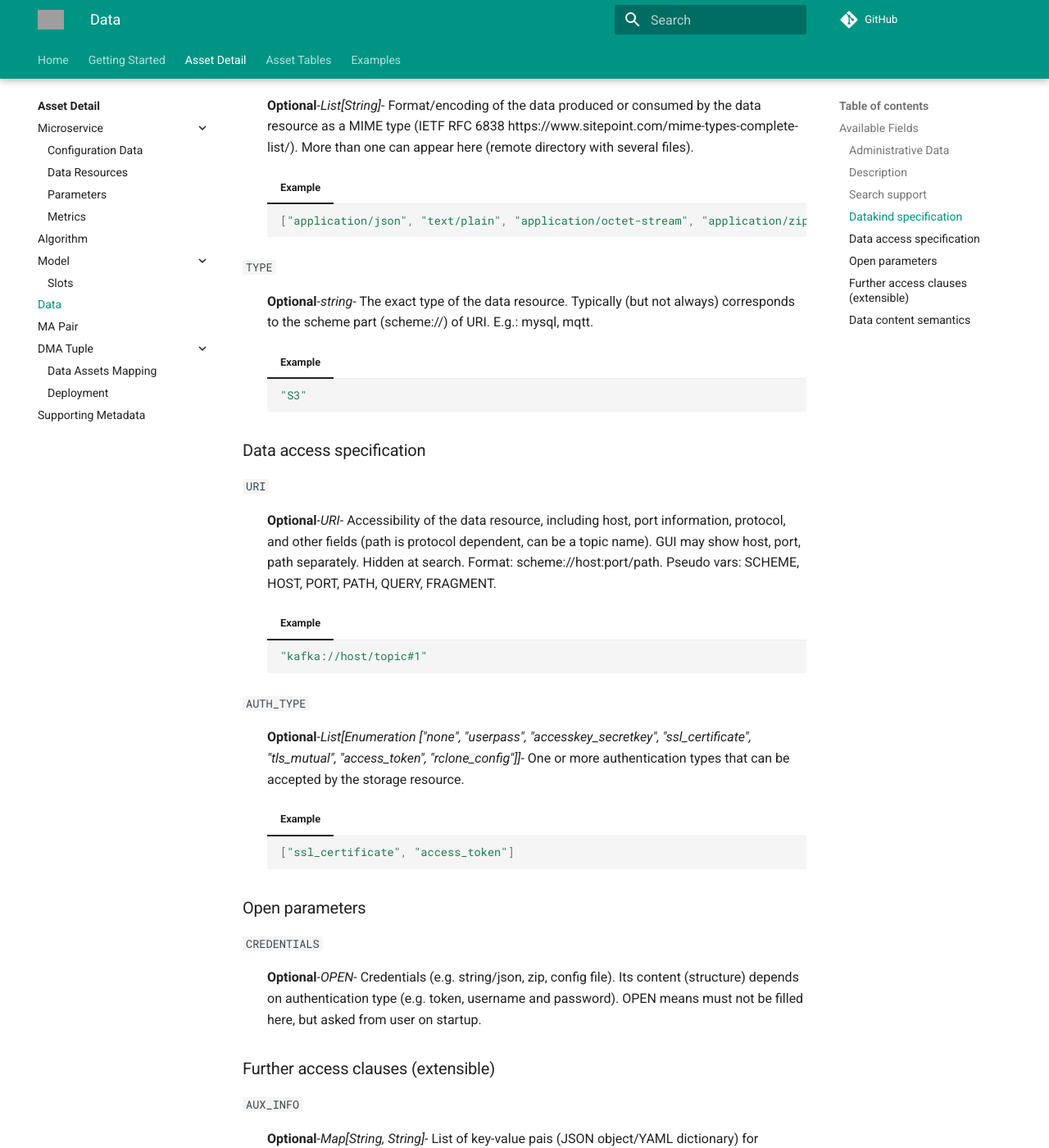
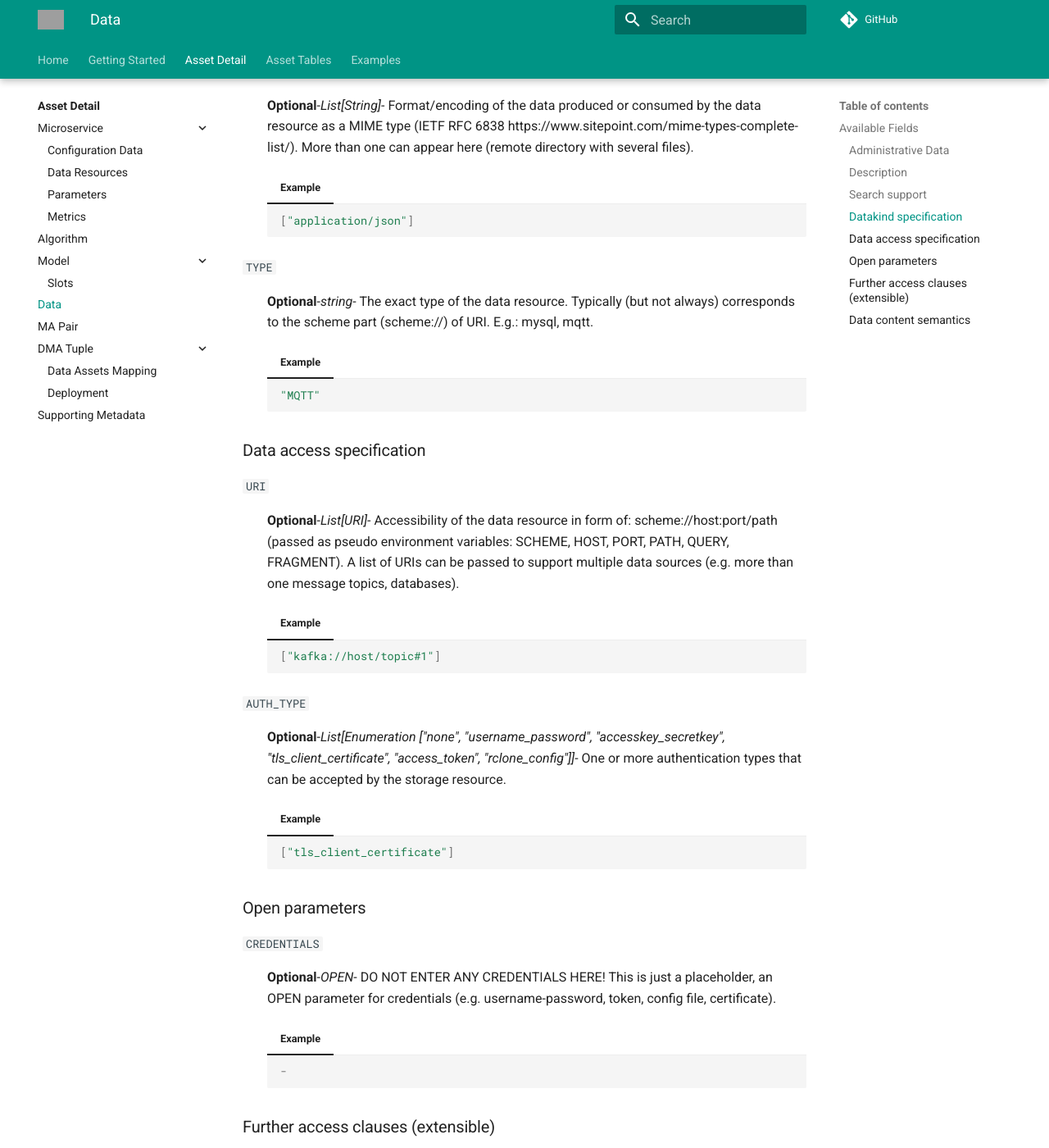
Before and after one commit to DIGITbrain/digitbrain.github.io, an MkDocs documentation site: the page built from docs/attributes/data/index.md, in a window 1280 px wide and 1400 px high, scrolled down 3457 px. Shown: the whole window at 82% size. Built offline with MkDocs 1.6.1 and Material for MkDocs 9.7.7, drawn with Linux system fonts in a browser that asks for light colours; comment, search, counter and statistics services are not loaded; some of the changed text lies outside the part shown; grey boxes are pictures that could not be loaded.

Commit message:
Update: Data asset metadata, URI is a list (e.g. to support multiple topics in a broker), SCHEMA->SCHEMA_DESC (textual), improve example texts, ssl_mutual->tls_client_certificate in AUTH_TYPES, userpass->username_password in AUTH_TYPES [AUTO]

````diff
--- a/docs/attributes/data/index.md
+++ b/docs/attributes/data/index.md
@@ -134,21 +134,21 @@ has these sections:
 
     === "Example"
         ``` yaml
-        "SINK"
+        "SOURCE"
         ```
 
 `FORMAT`{ #format }
 :   **Optional**-*List[String]*- Format/encoding of the data produced or consumed by the data resource as a MIME type (IETF RFC 6838 https://www.sitepoint.com/mime-types-complete-list/). More than one can appear here (remote directory with several files).
     === "Example"
         ``` yaml
-        ["application/json", "text/plain", "application/octet-stream", "application/zip"]
+        ["application/json"]
         ```
 
 `TYPE`{ #type }
 :   **Optional**-*string*- The exact type of the data resource. Typically (but not always) corresponds to the scheme part (scheme://) of URI. E.g.: mysql, mqtt.
     === "Example"
         ``` yaml
-        "S3"
+        "MQTT"
         ```
 
 
@@ -156,17 +156,17 @@ has these sections:
 
 
 `URI`{ #uri }
-:   **Optional**-*URI*- Accessibility of the data resource, including host, port information, protocol, and other fields (path is protocol dependent, can be a topic name). GUI may show host, port, path separately. Hidden at search. Format: scheme://host:port/path.  Pseudo vars: SCHEME, HOST, PORT, PATH, QUERY, FRAGMENT.
+:   **Optional**-*List[URI]*- Accessibility of the data resource in form of: scheme://host:port/path (passed as pseudo environment variables: SCHEME, HOST, PORT, PATH, QUERY, FRAGMENT). A list of URIs can be passed to support multiple data sources (e.g. more than one message topics, databases).
     === "Example"
         ``` yaml
-        "kafka://host/topic#1"
+        ["kafka://host/topic#1"]
         ```
 
 `AUTH_TYPE`{ #auth_type }
-:   **Optional**-*List[Enumeration ["none", "userpass", "accesskey_secretkey", "ssl_certificate", "tls_mutual", "access_token", "rclone_config"]]*- One or more authentication types that can be accepted by the storage resource.
+:   **Optional**-*List[Enumeration ["none", "username_password", "accesskey_secretkey", "tls_client_certificate", "access_token", "rclone_config"]]*- One or more authentication types that can be accepted by the storage resource.
     === "Example"
         ``` yaml
-        ["ssl_certificate", "access_token"]
+        ["tls_client_certificate"]
         ```
 
 
@@ -174,7 +174,11 @@ has these sections:
 
 
 `CREDENTIALS`{ #credentials }
-:   **Optional**-*OPEN*- Credentials (e.g. string/json, zip, config file). Its content (structure) depends on authentication type (e.g. token, username and password). OPEN means must not be filled here, but asked from user on startup.
+:   **Optional**-*OPEN*- DO NOT ENTER ANY CREDENTIALS HERE! This is just a placeholder, an OPEN parameter for credentials (e.g. username-password, token, config file, certificate).
+    === "Example"
+        ``` yaml
+        -
+        ```
 
 
 ### Further access clauses (extensible)
@@ -184,23 +188,23 @@ has these sections:
 :   **Optional**-*Map[String, String]*- List of key-value pais (JSON object/YAML dictionary) for additional specification of the data resource. New keys can be added on demand, a list of known keys is available.
     === "Example"
         ``` yaml
-        {"PROTOCOL": "http", "MYSQL_DIALECT": "mariadbdialect", "MQTT_PROTOCOL_VERSION": "3.1.1", "KAFKA_BROKER_VERSION": "2.7.0", "S3_REGION": "eu-central-1"}
+        {"PROTOCOL": "tcp", "MQTT_PROTOCOL_VERSION": "3.1.1", "KAFKA_BROKER_VERSION": "2.7.0"}
         ```
 
 
 ### Data content semantics
 
 
-`SCHEMA`{ #schema }
-:   **Optional**-*string*- Describes message internal structure, semantics, ontology. It can be any file (doc, rdf, owl, etc.). Asset Administration Shell, IEC 61360 - Common Data Dictionary, ...
+`SCHEMA_DESC`{ #schema_desc }
+:   **Optional**-*string*- Describes message internal structures, content semantics, ontology in a human readable way.
     === "Example"
         ``` yaml
-        Database schema description/contents.
+        "Messages constain raw sensor values as floats in Celsius, each is a JSON object with key name 'temperature'."
         ```
 
 `SCHEMA_URL`{ #schema_url }
-:   **Optional**-*URL*- URL to schema specification document (in some format, rdf, owl, xsd, …)
+:   **Optional**-*URL*- URL to schema specification (e.g. rdf, owl, xsd, json-ld)
     === "Example"
         ``` yaml
-        "https://schemas.org/date.rdf"
+        "https://schemas.org/data.rdf"
         ```
````
Also changed, not shown: other parts of docs/attributes/data/index.md (+2 -2 lines), docs/tables/data/index.md (+31 -31 lines).
